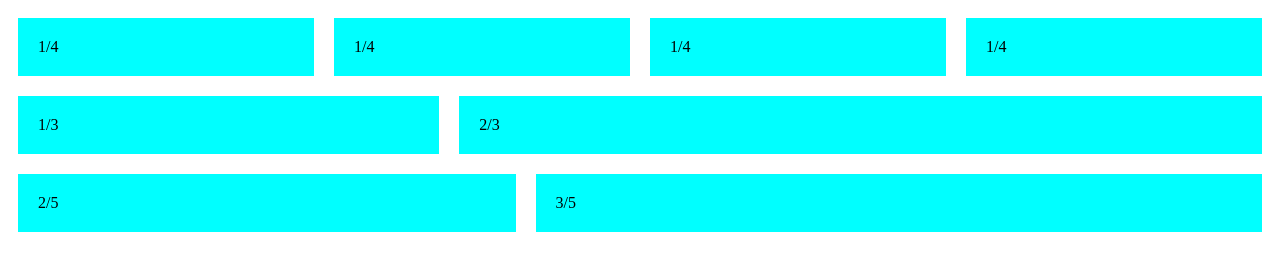
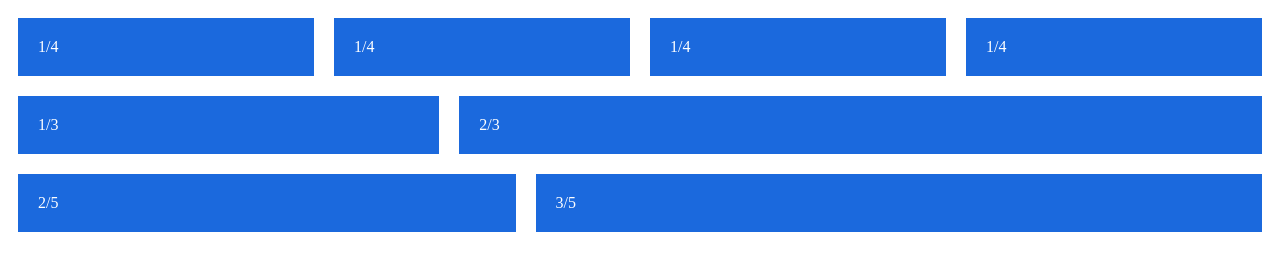
Before and after one commit to VioletMaria/FLEX-ible_Columns, a plain HTML site: page index.html in a window 1280 px wide. Drawn offline with Linux system fonts and the light colour scheme.

Commit message:
color change

```diff
--- a/style.css
+++ b/style.css
@@ -1,25 +1,26 @@
 .row {
     display: flex;
     justify-content: space-between;
+    color: white;
 }
 
 .col {
     flex: 1;
     padding: 20px;
     margin: 10px;
-    background-color: aqua;
+    background-color: rgb(27, 105, 221);
 }
 
 .col-2 {
     flex: 2;
     padding: 20px;
     margin: 10px;
-    background-color: aqua;
+    background-color: rgb(27, 105, 221);
 }
 
 .col-3 {
     flex: 3;
     padding: 20px;
     margin: 10px;
-    background-color: aqua;
+    background-color: rgb(27, 105, 221);
 }
```
